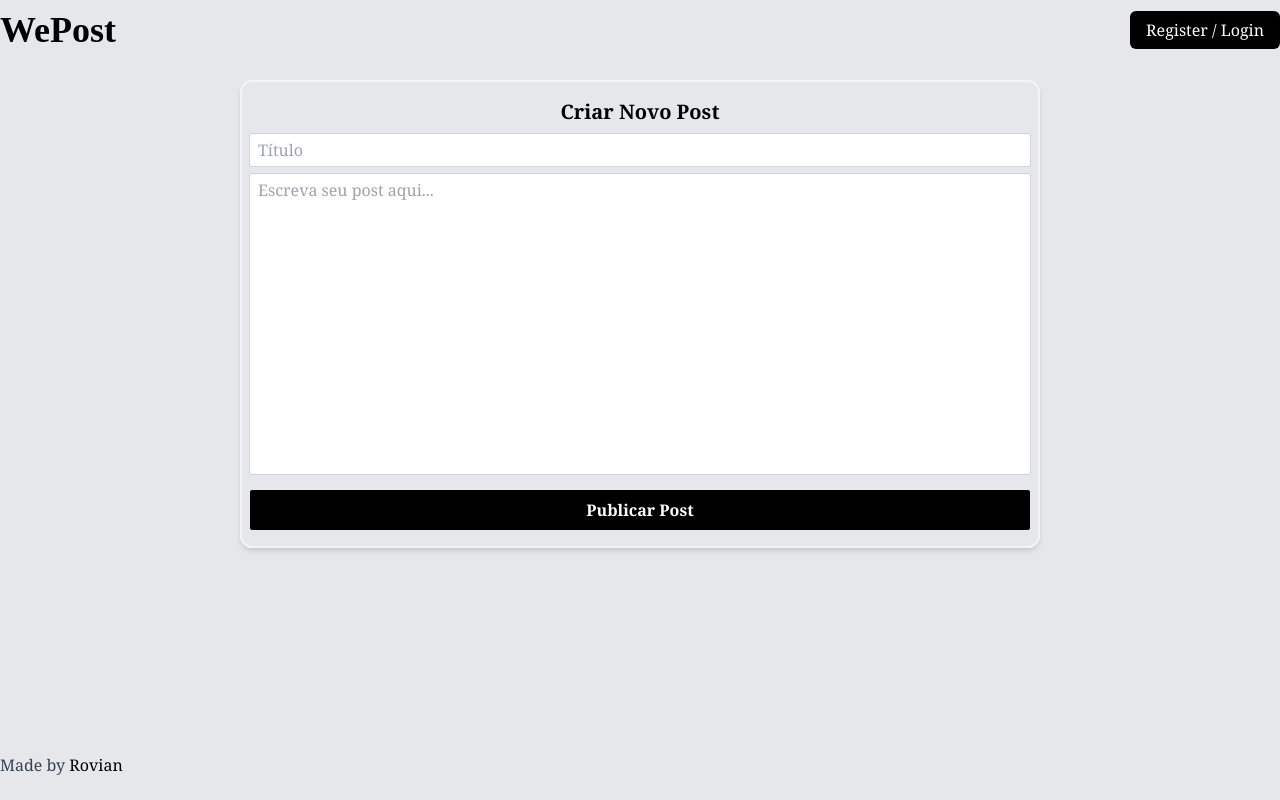
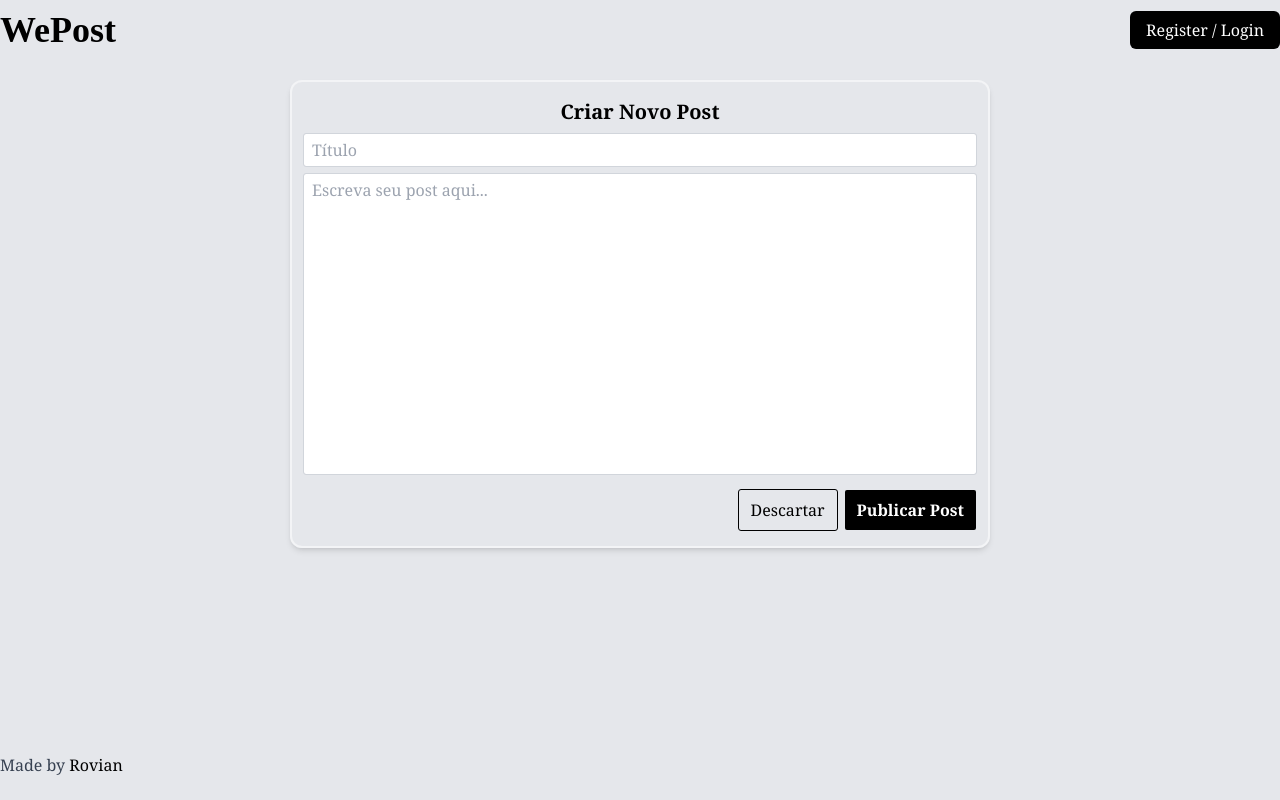
Before and after one commit to 2Rovian/your-blog, a Next.js app: page /user/1/submit in a window 1280 px wide. Built offline with nearby package versions, Linux system fonts and the light colour scheme.

Commit message:
updates no submit

```diff
--- a/package.json
+++ b/package.json
@@ -11,6 +11,9 @@
   "dependencies": {
     "@fortawesome/free-solid-svg-icons": "^6.7.2",
     "@fortawesome/react-fontawesome": "^0.2.2",
+    "@tiptap/extension-link": "^2.11.5",
+    "@tiptap/react": "^2.11.5",
+    "@tiptap/starter-kit": "^2.11.5",
     "bcryptjs": "^3.0.2",
     "jsonwebtoken": "^9.0.2",
     "mongodb": "^6.14.2",
--- a/src/app/globals.css
+++ b/src/app/globals.css
@@ -26,3 +26,7 @@ body{
 .div-input-loginPage:focus-within {
   @apply outline-black shadow-md dark:outline-white;
 }
+
+.div-textarea-title{
+  @apply flex w-full items-center outline-gray-300 focus:outline-gray-400 dark:outline-gray-600 dark:focus:outline-gray-400 ease-in-out duration-300 outline outline-1 mb-2 rounded-sm;
+}
--- a/src/app/user/[username]/submit/page.tsx
+++ b/src/app/user/[username]/submit/page.tsx
@@ -1,6 +1,9 @@
 'use client'
-import { useState } from "react"
+import { useState, useRef } from "react"
 import { useAuthStore } from "../../../../store/authStore";
+
+import { FontAwesomeIcon } from "@fortawesome/react-fontawesome";
+import { faTrash } from "@fortawesome/free-solid-svg-icons";
 
 import toast from "react-hot-toast";
 
@@ -8,6 +11,18 @@ export default function NewPost() {
   const [title, setTitle] = useState<string>('')
   const [content, setContent] = useState<string>('')
   const token = useAuthStore((state) => state.token);
+
+  const [ShowDiscardPost, setShowDiscardPost] = useState<boolean>(false);
+
+  const inputRef = useRef<HTMLTextAreaElement>(null);
+
+  const handleChange = (e: React.ChangeEvent<HTMLTextAreaElement>) => {
+    setTitle(e.target.value);
+    if (inputRef.current) {
+      inputRef.current.style.height = "auto"; // Reseta a altura para recalcular
+      inputRef.current.style.height = `${inputRef.current.scrollHeight}px`; // Define a nova altura baseada no conteúdo
+    }
+  };
 
   const handleSubmit = async (e: React.FormEvent) => {
     e.preventDefault()
@@ -41,41 +56,77 @@ export default function NewPost() {
 
   return (
     <div className="flex justify-center">
-      <form onSubmit={handleSubmit} className="mt-5 flex flex-col w-full max-w-[800px] border-2 border-gray-100 dark:border-gray-800 rounded-xl p-2 shadow-md dark:shadow-gray-900">
+      <form onSubmit={handleSubmit} className="mt-5 flex flex-col w-full max-w-[700px] border-2 border-gray-100 dark:border-gray-800 rounded-xl py-2 px-3 shadow-md dark:shadow-gray-900">
         <h2 className="text-center text-xl font-bold py-2">Criar Novo Post</h2>
-        <input
-          type="text"
+
+        {title &&
+          <div className="flex justify-between mb-1">
+            <span>Título</span>
+            <span>{title.length}/100</span>
+          </div>}
+
+        <textarea
+          ref={inputRef}
           placeholder="Título"
           value={title}
-          onChange={(e) => setTitle(e.target.value)}
-          className="outline-gray-300 outline outline-1 py-1 pl-2 rounded-sm focus:outline-gray-400 dark:outline-gray-600 dark:focus:outline-gray-400 ease-in-out duration-300 mb-2"
+          onChange={handleChange}
+          maxLength={100}
+          className="py-1 w-full px-2 dark:bg-black resize-none outline-gray-300 focus:outline-gray-400 dark:outline-gray-600 dark:focus:outline-gray-400 ease-in-out duration-300 outline outline-1 mb-2 rounded-sm"
+          rows={1} // Define uma linha mínima
         />
+
         <textarea
           placeholder="Escreva seu post aqui..."
           value={content}
           onChange={(e) => setContent(e.target.value)}
-          className='outline-gray-300 outline outline-1 py-1 pl-2 rounded-sm resize-none h-[200px] sm:h-[250px] md:h-[300px] dark:outline-gray-600 dark:focus:outline-gray-400 focus:outline-gray-400 ease-in-out duration-300'
+          className='outline-gray-300 w-full outline outline-1 py-1 px-2 rounded-sm resize-none h-[200px] sm:h-[250px] md:h-[300px] dark:outline-gray-600 dark:focus:outline-gray-400 focus:outline-gray-400 ease-in-out duration-300 dark:bg-black'
         />
-        {/* <ul className="flex gap-x-1 my-1">
-          <li>
-            <button type="button" className='px-2 py-1 border border-1 border-black font-bold'
-            onClick={() => {setIsBold(!isBold)}}
-            >Bold</button>
-          </li>
-          <li>
-            <button type="button" className='px-2 py-1 border border-1 border-black italic'
 
-            >Italic</button>
-          </li>
-        </ul> */}
-        <button
-          type="submit"
-          className="py-2 bg-black text-white dark:bg-white dark:text-black transition-colors duration-300 hover:bg-gray-950 dark:hover:bg-gray-100 ease-in-out rounded-sm font-semibold mt-4 mb-2"
-        >
-          Publicar Post
-        </button>
+        <div className="flex gap-x-2 justify-end items-center mt-4 mb-2">
+          <button type="button" className="py-2 px-3 transition-colors duration-300 ease-in-out rounded-sm font-medium outline outline-1 "
+            onClick={() => setShowDiscardPost(true)}
+          >Descartar</button>
+          <button
+            type="submit"
+            className="py-2 bg-black text-white dark:bg-white dark:text-black transition-colors duration-300 hover:bg-gray-950 dark:hover:bg-gray-100 ease-in-out rounded-sm font-semibold px-3"
+          >
+            Publicar Post
+          </button>
+        </div>
+
 
       </form>
+
+      {ShowDiscardPost && <div className="fixed inset-0 flex justify-center bg-black/50">
+        <div className="mt-[100px] h-fit bg-black text-white font-sans flex flex-col justify-center py-4 w-[350px] rounded-md">
+          <div className="flex justify-center mb-2">
+            <div className="rounded-full size-24 flex items-center justify-center border-2 border-blue-500">
+              <FontAwesomeIcon className="text-blue-500 text-4xl" icon={faTrash} />
+            </div>
+          </div>
+          <p className="text-center text-3xl font-semibold">Descartar Post?</p>
+          <p className="text-center text-sm px-10 text-gray-400 mt-1 mb-3 leading-relaxed">Tenha em mente que você não poderá recuperá-lo.</p>
+          <div className="flex gap-x-2 justify-center mt-0 px-7">
+            <button className="bg-white duration-150 ease-in-out hover:bg-gray-100 py-2 text-black font-semibold grow rounded-md "
+              onClick={() => setShowDiscardPost(false)}
+            >Cancelar</button>
+            <button className="bg-blue-500 hover:bg-blue-400 duration-150 ease-in-out py-2 font-semibold grow rounded-md "
+              onClick={() => {
+                setTitle('');
+                setContent('');
+                setShowDiscardPost(false);
+                toast.success('Post descartado.', {
+                  iconTheme: {
+                    primary: '#60a5fa', // Azul (tailwind: blue-400)
+                    secondary: 'white' // Cor do ícone dentro do círculo
+                  }
+                });
+              }}
+
+            >Descartar</button>
+          </div>
+        </div>
+      </div>}
     </div>
   )
 }
--- a/src/components/DarkMode.tsx
+++ b/src/components/DarkMode.tsx
@@ -22,7 +22,7 @@ export default function ThemeSwitch() {
         onClick={() => setTheme(resolvedTheme === "dark" ? "light" : "dark")}
         >
             <FontAwesomeIcon icon={resolvedTheme === "dark" ? faMoon : faSun} className="size-[20px]" />
-            <span>{resolvedTheme === "dark" ? "Dark" : "Light"}</span>
+            <span>{resolvedTheme === "dark" ? "Escuro" : "Claro"}</span>
         </li>
     );
 }
--- a/src/components/Navbar.tsx
+++ b/src/components/Navbar.tsx
@@ -135,7 +135,7 @@ export default function Navbar() {
 
                         {isProfileMenuOpen && (
                             <div ref={menuRef}
-                                className="absolute top-full mt-3 right-0 bg-gray-900 dark:bg-white dark:outline dark:outline-1 dark:outline-gray-600 rounded-lg rounded-tr-md text-lg"
+                                className="absolute top-full mt-3 right-0 bg-gray-900 dark:bg-white dark:outline dark:outline-1 dark:outline-gray-600 rounded-lg rounded-tr-md text-lg z-50"
                             >
                                 <div className="relative size-full">
                                     <GoTriangleUp className="absolute right-1 -top-5 size-8 text-gray-900 dark:text-white" />
--- a/tailwind.config.ts
+++ b/tailwind.config.ts
@@ -1,16 +1,14 @@
 import type { Config } from "tailwindcss";
 
 export default {
+  darkMode: "class",
   content: [
     "./src/pages/**/*.{js,ts,jsx,tsx,mdx}",
     "./src/components/**/*.{js,ts,jsx,tsx,mdx}",
     "./src/app/**/*.{js,ts,jsx,tsx,mdx}",
   ],
   theme: {
-    extend: {
-
-    },
+    extend: {},
   },
   plugins: [],
-  darkMode: "class"
 } satisfies Config;
```
Also changed, not shown: 1 other file (tests, documents, lock files or other folders).
